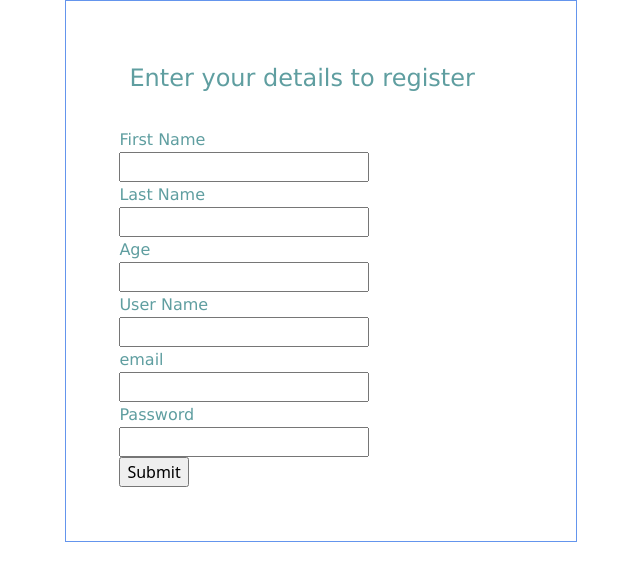
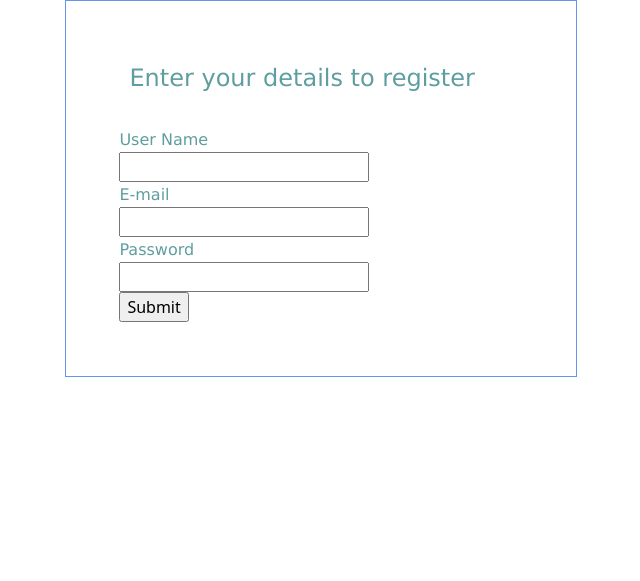
Before and after one commit to simon-hash/RootsRock42, a Flask app: page /register in a window 1280 px wide. Shown: the part 56-637 px from the top of the page, without its empty margins (319-959 px from the left). Run offline with Flask 2, Linux system fonts and the light colour scheme; some libraries are stand-ins or nearby versions.

Commit message:
init + register

```diff
--- a/app.py
+++ b/app.py
@@ -4,6 +4,7 @@ from flask_bootstrap import Bootstrap
 
 from db import db_init, db
 from models import Img
+from models import Users
 
 
 app = Flask(__name__)
@@ -28,6 +29,23 @@ def user():
 
 @app.route('/register', methods=['GET', 'POST'])
 def register():
+    if request.method == "POST":
+        username = request.form['username']
+        if not username:
+            return 'No username entered!', 400
+        email = request.form['email']
+        if not email:
+            return 'No email entered!', 400
+        password = request.form['password']
+        if not password:
+            return 'No password entered!', 400
+
+        user = Users(username=username,email=email,password=password)
+        db.session.add(user)
+        db.session.commit()
+
+        return 'User Created!', 200
+        return render_template("user.html", user=user)
     return render_template('register.html')
 
 
@@ -45,7 +63,6 @@ def about():
 @app.route('/gallery', methods=['GET', 'POST'])
 def gallery():
     return render_template('about.html')
-
 
 @app.route('/upload', methods=['GET', 'POST'])
 def upload():
--- a/models.py
+++ b/models.py
@@ -5,3 +5,9 @@ class Img(db.Model):
     img = db.Column(db.Text, unique=True, nullable=False)
     name = db.Column(db.Text, nullable=False)
     mimetype = db.Column(db.Text, nullable=False)
+
+class Users(db.Model):
+    id = db.Column(db.Integer, primary_key=True)
+    username = db.Column(db.Text, nullable=False)
+    password = db.Column(db.Text, nullable=False)
+    email = db.Column(db.Text, nullable=False)
--- a/templates/register.html
+++ b/templates/register.html
@@ -9,25 +9,20 @@
         <div class="registerBox">
                 <form method="POST" action="" class="containerLogin">
                     <H1 class="headerText">Enter your details to register </H1> <br>
+                         <div class="containerInput">
 
-                         <div class="containerInput">
-                             <label>First Name</label>
-                                <input type="text" name= "fname" />
-                             <label>Last Name</label>
-                                <input type="text" name = "lname"/>
-                             <label>Age</label>
-                                <input type="text" name = "age" />
                              <label>User Name</label>
                                 <input type="text" name = "username" />
-                             <label>email</label>
+                             <label>E-mail</label>
                                 <input type="text" name = "email"/>
-                             <label>Password</label><input type="text" name = "password"/>
+                             <label>Password</label>
+                                <input type="text" name = "password" />
+
                          </div>
 
                     <div>
                         <input type = "submit">
                     </div>
-
                 </form>
         </div>
 
```
